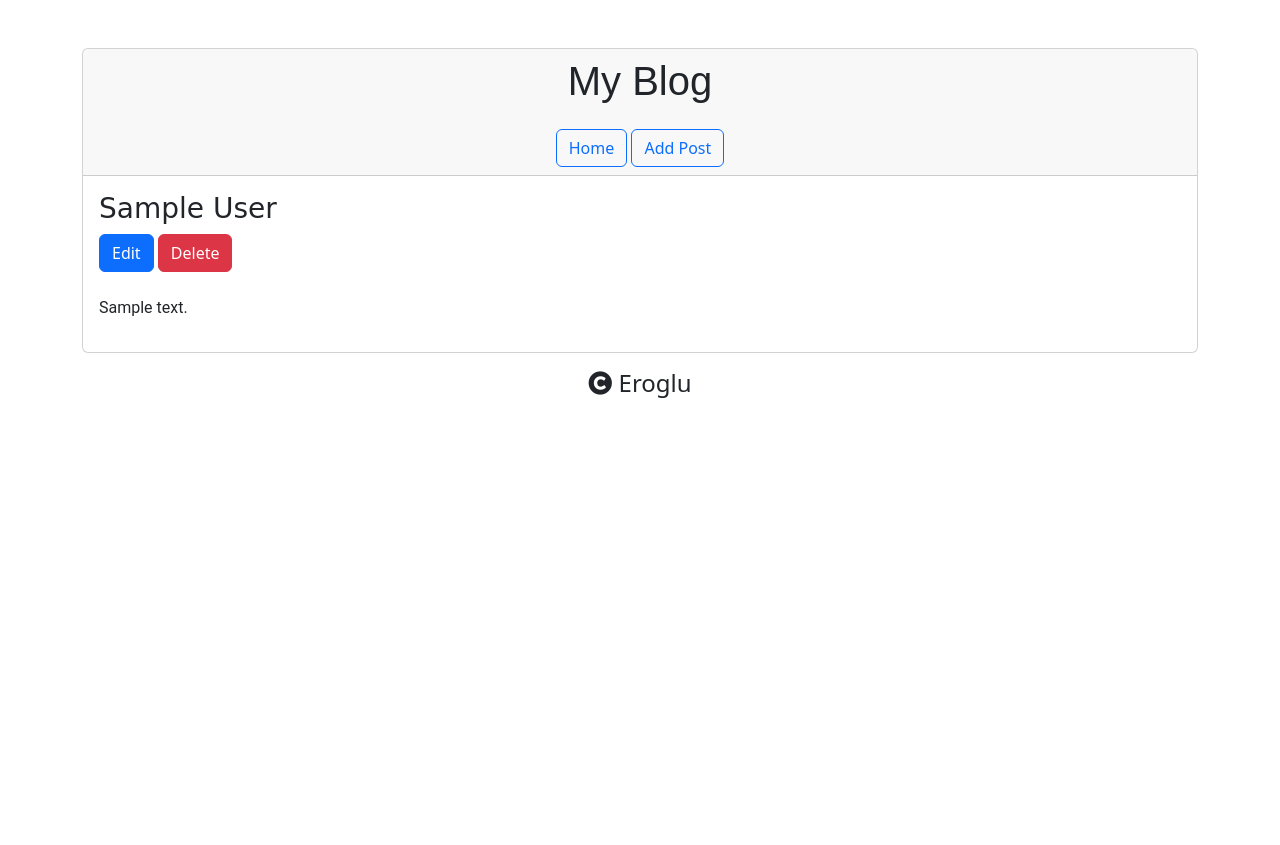
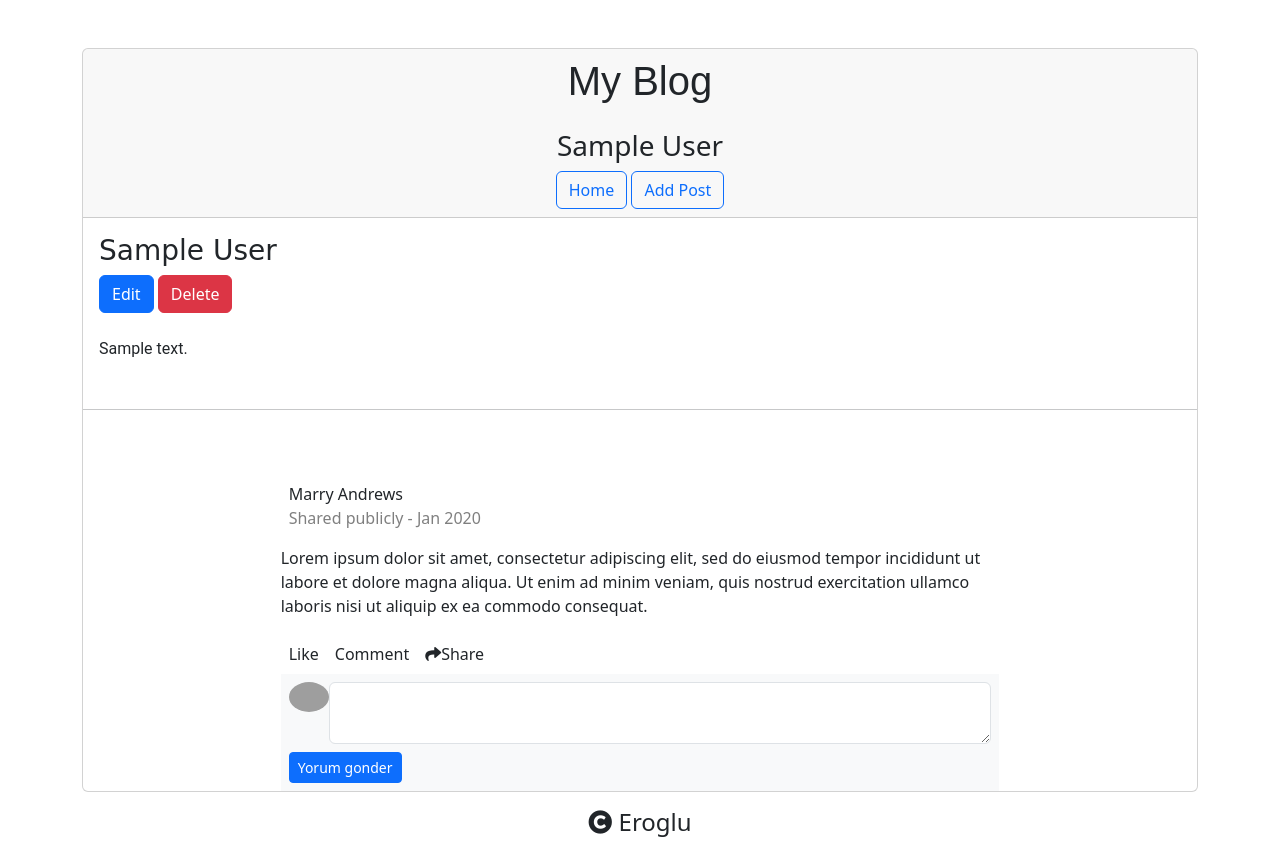
Before and after one commit to mefistofeles00/oop-blog, a PHP site: page /single_post.php?id=1 in a window 1280 px wide. Before the commit the page ends 398 px from the top, so only its background shows below. Run offline with PHP 8.4, Linux system fonts and the light colour scheme; tables that the repository leaves empty or names only in its code hold one stand-in row (values such as "Sample post"); some libraries are stand-ins or nearby versions; grey boxes are pictures that could not be loaded.

Commit message:
son 5 post

```diff
--- a/controller.php
+++ b/controller.php
@@ -4,8 +4,6 @@
 
 
 class Post{
-
-
 
 	public function insertPost($title,$content){
 
@@ -90,4 +88,26 @@ public function countPost()
 
 }
 
+public function last_five_post()
+{
+    global $pdo;
+    $stmt = $pdo->prepare("SELECT * from user_post order by id DESC limit 5");
+    $stmt->execute();
+    $sonuc = $stmt->fetchAll(PDO::FETCH_ASSOC);
+
+    return $sonuc;
+
 }
+
+public function addComment($yorum, $post_id)
+{
+	global $pdo;
+
+	$stmt = $pdo->prepare("UPDATE user_post SET comments = :yorumlar where id = :post_id");
+	$stmt->execute(array(
+		':yorumlar' => json_encode($yorum),
+		':post_id' => $post_id
+	));
+}
+
+}
--- a/header.php
+++ b/header.php
@@ -1,5 +1,12 @@
 <?php require 'controller.php'; ?>
 
+<?php
+$post = new Post();
+$last_five_post = $post->last_five_post();
+
+
+
+?>
 <!DOCTYPE html>
 <html lang="en">
 <head>
@@ -21,7 +28,9 @@
 	<div class="card">
 		<div class="card-header text-center">
 			<h1  style=font-family:sans-serif; class="mb-4">My Blog</h1>
-
+			<?php foreach ($last_five_post as $last_posts): ?>
+			<h3 class="text-center"><?php echo $last_posts['title']; ?></h3>
+			<?php endforeach; ?>
 			<a class="btn btn-outline-primary" href="index.php">Home</a>
 			<a class="btn btn-outline-primary" href="create_post.php">Add Post</a>
 
--- a/index.php
+++ b/index.php
@@ -9,6 +9,9 @@
 $post = new Post;
 
 $fetch_post = $post->readAllPost();
+
+
+
 
 foreach ($fetch_post as $value):
 
--- a/single_post.php
+++ b/single_post.php
@@ -8,7 +8,6 @@
 	}
 	$post = new Post;
 	$fetch_singlePost = $post->readPostById($id);
-
 ?>
 
 <div class="card-body">
@@ -21,5 +20,51 @@
 
 
 </div>
+<hr>
+<?php
+session_start();
+
+if (isset($_SESSION['success'])){
+?>
+ <div class="alert alert-warning alert-dismissible fade show" role="alert">
+                <strong>Hey !</strong> <?= $_SESSION['success']; ?>
+                <button type="button" class="btn-close" data-bs-dismiss="alert" aria-label="Close"></button>
+            </div>
+			<?php
+			unset($_SESSION['success']);
+}
+			?>
+			    <script src="https://cdn.jsdelivr.net/npm/bootstrap@5.3.0-alpha3/dist/js/bootstrap.bundle.min.js" integrity="sha384-ENjdO4Dr2bkBIFxQpeoTz1HIcje39Wm4jDKdf19U8gI4ddQ3GYNS7NTKfAdVQSZe" crossorigin="anonymous"></script>
+
+<div class="container mt-5">
+    <div class="d-flex justify-content-center row">
+        <div class="col-md-8">
+            <div class="d-flex flex-column comment-section">
+                <div class="bg-white p-2">
+                        <div class="d-flex flex-column justify-content-start ml-2"><span class="d-block font-weight-bold name">Marry Andrews</span><span class="date text-black-50">Shared publicly - Jan 2020</span></div>
+                    </div>
+                    <div class="mt-2">
+                        <p class="comment-text">Lorem ipsum dolor sit amet, consectetur adipiscing elit, sed do eiusmod tempor incididunt ut labore et dolore magna aliqua. Ut enim ad minim veniam, quis nostrud exercitation ullamco laboris nisi ut aliquip ex ea commodo consequat.</p>
+                    </div>
+                </div>
+                <div class="bg-white">
+                    <div class="d-flex flex-row fs-12">
+                        <div class="like p-2 cursor"><i class="fa fa-thumbs-o-up"></i><span class="ml-1">Like</span></div>
+                        <div class="like p-2 cursor"><i class="fa fa-commenting-o"></i><span class="ml-1">Comment</span></div>
+                        <div class="like p-2 cursor"><i class="fa fa-share"></i><span class="ml-1">Share</span></div>
+                    </div>
+                </div>
+				<form action="yorum_gonder.php" method="post">
+                <div class="bg-light p-2">
+					<input type="hidden" name="post_id" value="<?php echo $fetch_singlePost->id; ?>">
+                    <div class="d-flex flex-row align-items-start"><img class="rounded-circle" src="https://i.imgur.com/RpzrMR2.jpg" width="40">
+					<textarea class="form-control ml-1 shadow-none textarea" name="yorum"></textarea></div>
+                    <div class="mt-2 text-right"><button class="btn btn-primary btn-sm shadow-none" type="submit">Yorum gonder</button></div>
+                </div>
+				</form>
+            </div>
+        </div>
+    </div>
+</div>
 
 <?php require 'footer.php';?>
--- a/uye_sayisi.php
+++ b/uye_sayisi.php
@@ -6,7 +6,9 @@ $postcount = $post->countPost();
 ?>
 
 <html>
-<head></head>
+<head>
+
+</head>
 <body>
 
 <center>
```
Also changed, not shown: model/Connection.php (added, +29 -0 lines), yorum_gonder.php (added, +19 -0 lines).
